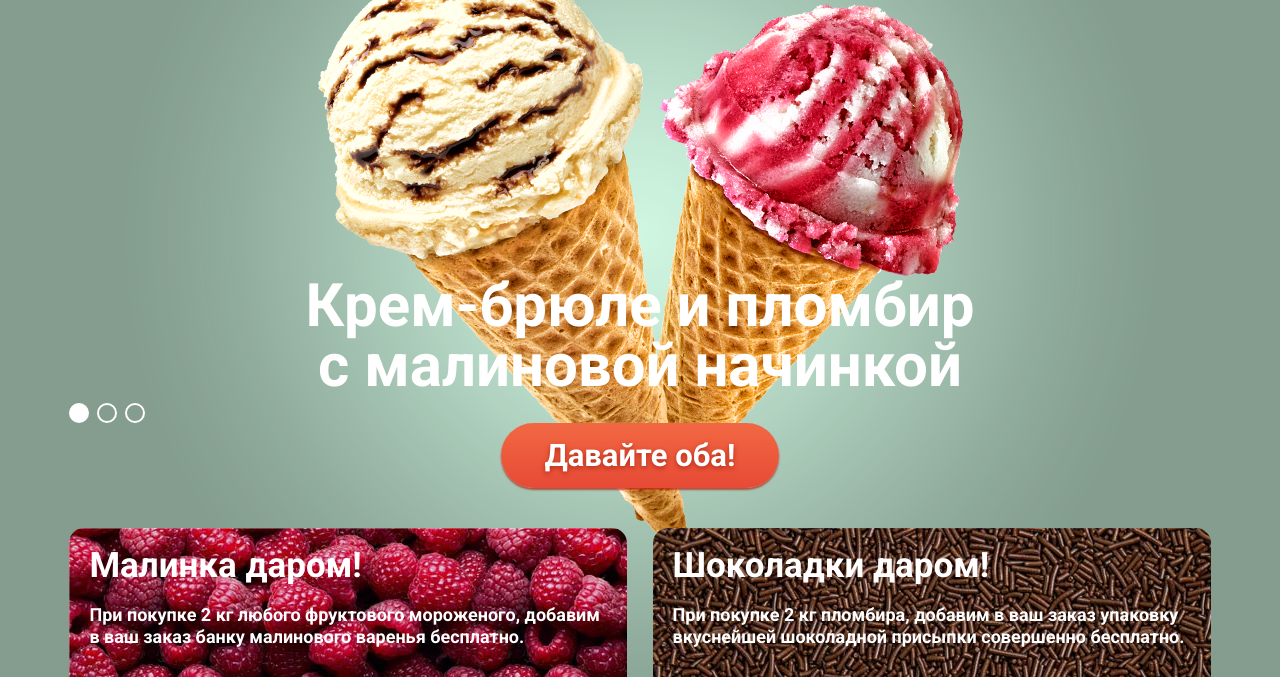
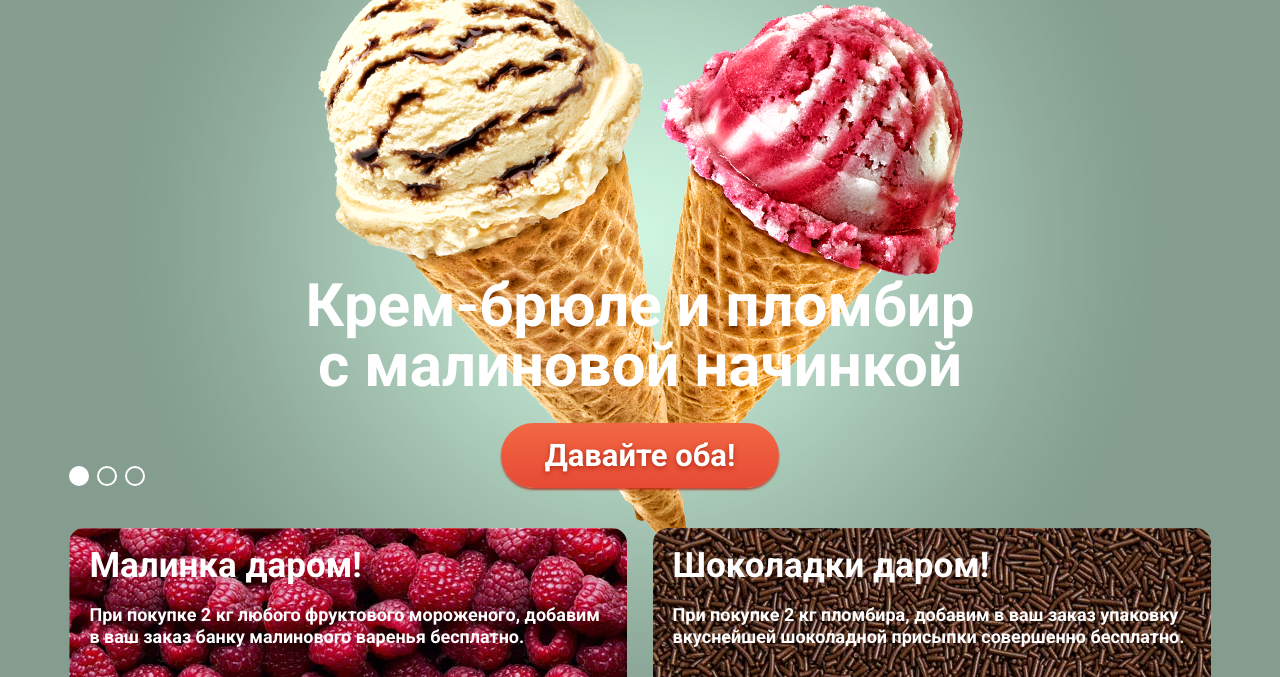
Before and after one commit to iphilka/397245-gllacy, a plain HTML site: page index.html in a window 1280 px wide. Shown: the part 123-800 px from the top of the page. Drawn offline with Linux system fonts and the light colour scheme.

Commit message:
положение переключателя в слайдере

```diff
--- a/css/style.css
+++ b/css/style.css
@@ -393,7 +393,7 @@ img{
 
 .slider-controls{
   position: absolute;
-  bottom: 63px;
+  bottom: 0;
   left: 0;
   z-index: 20;
 
```
